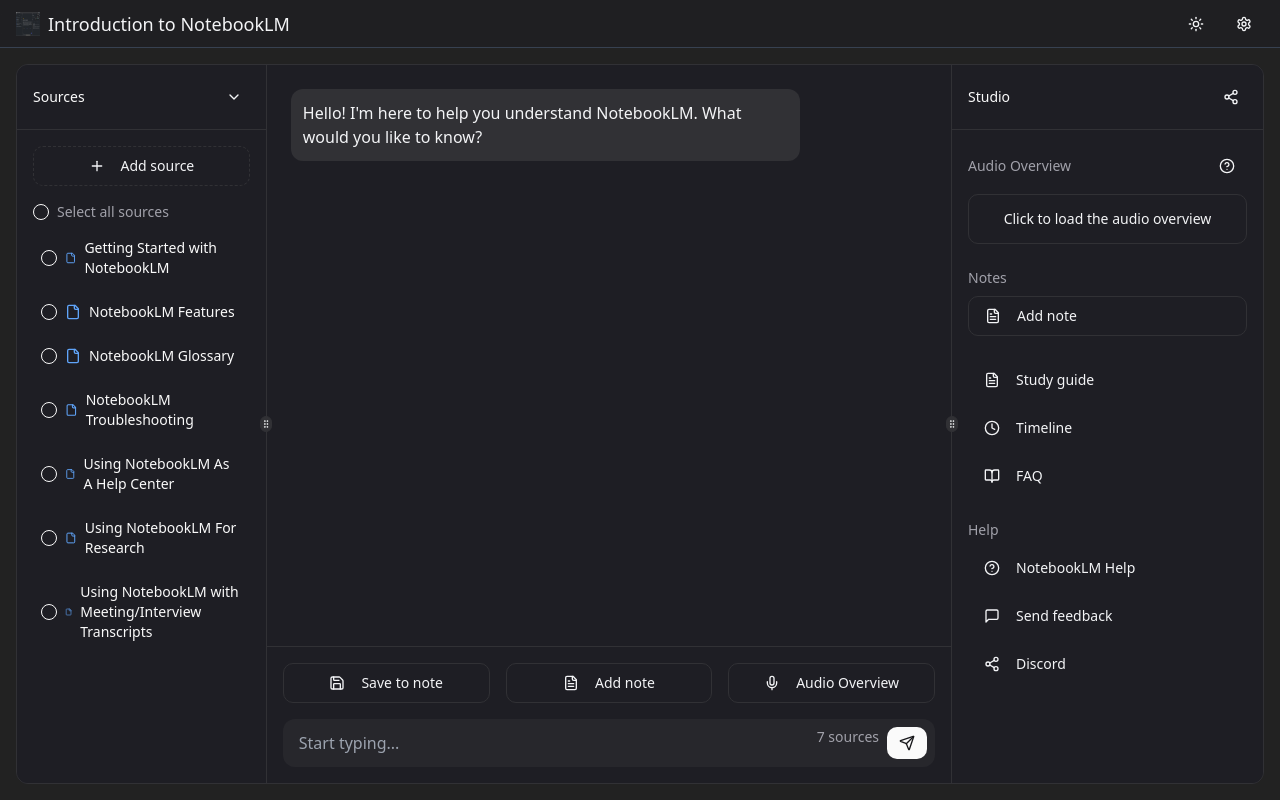
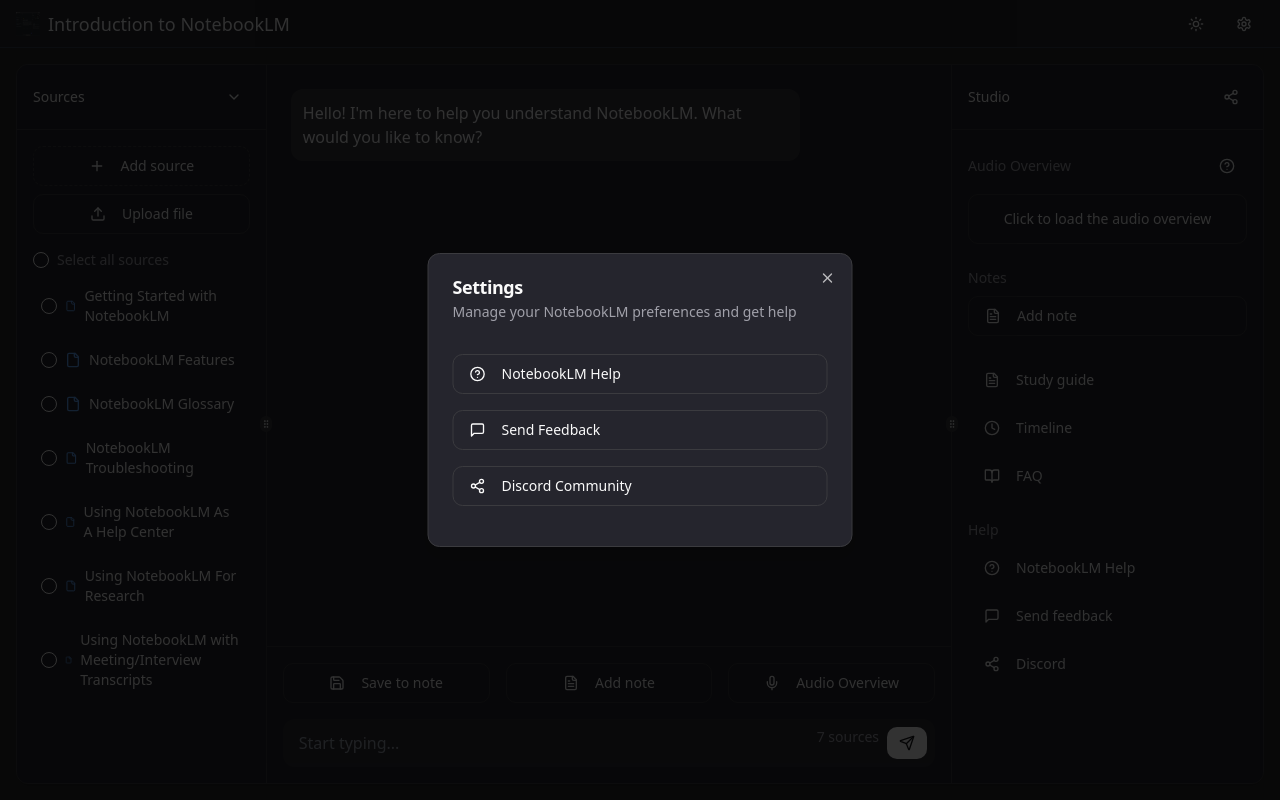
Before and after one commit to localhost093/query-mate, a React (Vite) app: page / in a window 1280 px wide. Both pictures are taken after a click on the button 1244 px from the left and 23 px from the top of the page. Built offline with nearby package versions, Linux system fonts and the light colour scheme.

Commit message:
Update application
No specific changes implemented.  This commit represents a placeholder for the next update.

```diff
--- /dev/null
+++ b/src/components/SettingsDialog.tsx
@@ -0,0 +1,112 @@
+
+import { Dialog, DialogContent, DialogHeader, DialogTitle, DialogDescription } from "./ui/dialog";
+import { Button } from "./ui/button";
+import { HelpCircle, MessageSquare, Share2 } from "lucide-react";
+import { useState } from "react";
+
+interface SettingsDialogProps {
+  open: boolean;
+  onOpenChange: (open: boolean) => void;
+}
+
+const SettingsDialog = ({ open, onOpenChange }: SettingsDialogProps) => {
+  const [activeSection, setActiveSection] = useState<'help' | 'feedback' | 'discord' | null>(null);
+
+  const renderContent = () => {
+    switch (activeSection) {
+      case 'help':
+        return (
+          <div className="space-y-4">
+            <h3 className="text-lg font-medium">NotebookLM Help Center</h3>
+            <p className="text-muted-foreground">
+              Learn how to use NotebookLM effectively with our comprehensive guides and tutorials.
+            </p>
+            {/* Add more help content here */}
+          </div>
+        );
+      case 'feedback':
+        return (
+          <div className="space-y-4">
+            <h3 className="text-lg font-medium">Send Feedback</h3>
+            <textarea
+              className="w-full h-32 p-2 rounded-md border border-input bg-background"
+              placeholder="Tell us what you think..."
+            />
+            <Button className="w-full">Submit Feedback</Button>
+          </div>
+        );
+      case 'discord':
+        return (
+          <div className="space-y-4">
+            <h3 className="text-lg font-medium">Join our Discord Community</h3>
+            <p className="text-muted-foreground">
+              Connect with other NotebookLM users, share experiences, and get help.
+            </p>
+            <Button className="w-full">Join Discord</Button>
+          </div>
+        );
+      default:
+        return (
+          <div className="grid gap-4">
+            <Button
+              variant="outline"
+              className="w-full justify-start"
+              onClick={() => setActiveSection('help')}
+            >
+              <HelpCircle className="mr-2 h-4 w-4" />
+              NotebookLM Help
+            </Button>
+            <Button
+              variant="outline"
+              className="w-full justify-start"
+              onClick={() => setActiveSection('feedback')}
+            >
+              <MessageSquare className="mr-2 h-4 w-4" />
+              Send Feedback
+            </Button>
+            <Button
+              variant="outline"
+              className="w-full justify-start"
+              onClick={() => setActiveSection('discord')}
+            >
+              <Share2 className="mr-2 h-4 w-4" />
+              Discord Community
+            </Button>
+          </div>
+        );
+    }
+  };
+
+  return (
+    <Dialog open={open} onOpenChange={onOpenChange}>
+      <DialogContent className="sm:max-w-[425px]">
+        <DialogHeader>
+          <DialogTitle>
+            {activeSection ? (
+              <div className="flex items-center">
+                <Button
+                  variant="ghost"
+                  className="mr-2"
+                  onClick={() => setActiveSection(null)}
+                >
+                  ←
+                </Button>
+                {activeSection.charAt(0).toUpperCase() + activeSection.slice(1)}
+              </div>
+            ) : (
+              "Settings"
+            )}
+          </DialogTitle>
+          <DialogDescription>
+            {!activeSection && "Manage your NotebookLM preferences and get help"}
+          </DialogDescription>
+        </DialogHeader>
+        <div className="py-4">
+          {renderContent()}
+        </div>
+      </DialogContent>
+    </Dialog>
+  );
+};
+
+export default SettingsDialog;
--- a/src/components/SourcePanel.tsx
+++ b/src/components/SourcePanel.tsx
@@ -1,9 +1,10 @@
 
-import { Plus, ChevronDown, File } from "lucide-react";
+import { Plus, ChevronDown, File, Upload } from "lucide-react";
 import { Button } from "./ui/button";
 import { Checkbox } from "./ui/checkbox";
 import { useState } from "react";
 import { Input } from "./ui/input";
+import { useToast } from "../hooks/use-toast";
 
 interface SourcePanelProps {
   sources: string[];
@@ -11,6 +12,7 @@ interface SourcePanelProps {
 }
 
 const SourcePanel = ({ sources, onSourceAdd }: SourcePanelProps) => {
+  const { toast } = useToast();
   const [newSource, setNewSource] = useState("");
   const [showAddForm, setShowAddForm] = useState(false);
   const [selectedSources, setSelectedSources] = useState<string[]>([]);
@@ -20,6 +22,19 @@ const SourcePanel = ({ sources, onSourceAdd }: SourcePanelProps) => {
       onSourceAdd(newSource.trim());
       setNewSource("");
       setShowAddForm(false);
+    }
+  };
+
+  const handleFileUpload = (event: React.ChangeEvent<HTMLInputElement>) => {
+    const file = event.target.files?.[0];
+    if (file) {
+      // Here you would typically send the file to your backend
+      // For now, we'll just add it as a source
+      onSourceAdd(file.name);
+      toast({
+        title: "File uploaded",
+        description: `${file.name} has been added to your sources.`,
+      });
     }
   };
 
@@ -75,6 +90,7 @@ const SourcePanel = ({ sources, onSourceAdd }: SourcePanelProps) => {
             </div>
           </div>
         ) : (
+          <div className="space-y-2">
             <Button
               variant="outline"
               className="w-full border-dashed bg-transparent hover:bg-muted"
@@ -83,6 +99,24 @@ const SourcePanel = ({ sources, onSourceAdd }: SourcePanelProps) => {
               <Plus className="mr-2 h-4 w-4" />
               Add source
             </Button>
+            <div className="relative">
+              <input
+                type="file"
+                id="file-upload"
+                className="hidden"
+                onChange={handleFileUpload}
+                accept=".pdf,.docx,.txt"
+              />
+              <Button
+                variant="outline"
+                className="w-full"
+                onClick={() => document.getElementById('file-upload')?.click()}
+              >
+                <Upload className="mr-2 h-4 w-4" />
+                Upload file
+              </Button>
+            </div>
+          </div>
         )}
 
         <div className="space-y-2">
--- a/src/index.css
+++ b/src/index.css
@@ -5,7 +5,7 @@
 
 @layer base {
   :root {
-    --background: 240 10% 97%;
+    --background: 0 0% 97%;
     --foreground: 240 10% 3.9%;
     --card: 0 0% 100%;
     --card-foreground: 240 10% 3.9%;
@@ -28,24 +28,24 @@
   }
 
   .dark {
-    --background: 240 10% 13%;
+    --background: 240 10% 16%;
     --foreground: 0 0% 98%;
-    --card: 240 10% 15%;
+    --card: 240 10% 18%;
     --card-foreground: 0 0% 98%;
-    --popover: 240 10% 15%;
+    --popover: 240 10% 18%;
     --popover-foreground: 0 0% 98%;
     --primary: 0 0% 98%;
     --primary-foreground: 240 5.9% 10%;
-    --secondary: 240 3.7% 20%;
+    --secondary: 240 3.7% 24%;
     --secondary-foreground: 0 0% 98%;
-    --muted: 240 3.7% 20%;
+    --muted: 240 3.7% 24%;
     --muted-foreground: 240 5% 64.9%;
-    --accent: 240 3.7% 20%;
+    --accent: 240 3.7% 24%;
     --accent-foreground: 0 0% 98%;
     --destructive: 0 62.8% 30.6%;
     --destructive-foreground: 0 0% 98%;
-    --border: 240 3.7% 20%;
-    --input: 240 3.7% 20%;
+    --border: 240 3.7% 24%;
+    --input: 240 3.7% 24%;
     --ring: 240 4.9% 83.9%;
   }
 }
@@ -76,3 +76,7 @@
 ::-webkit-scrollbar-thumb:hover {
   background: #4B5563;
 }
+
+.glass-panel {
+  @apply bg-background/80 backdrop-blur-sm border border-border/50 shadow-lg;
+}
--- a/src/pages/Index.tsx
+++ b/src/pages/Index.tsx
@@ -4,12 +4,14 @@ import { ResizablePanelGroup, ResizablePanel, ResizableHandle } from "@/componen
 import SourcePanel from "../components/SourcePanel";
 import ChatPanel from "../components/ChatPanel";
 import StudioPanel from "../components/StudioPanel";
+import SettingsDialog from "../components/SettingsDialog";
 import { Button } from "@/components/ui/button";
 import { Moon, Sun, Settings } from "lucide-react";
 import { useTheme } from "../context/ThemeContext";
 
 const Index = () => {
   const { theme, toggleTheme } = useTheme();
+  const [showSettings, setShowSettings] = useState(false);
   const [sources, setSources] = useState<string[]>([
     "Getting Started with NotebookLM",
     "NotebookLM Features",
@@ -21,7 +23,7 @@ const Index = () => {
   ]);
 
   return (
-    <div className={`h-screen w-full ${theme === "dark" ? "bg-[#222222]" : "bg-[#f3f3f3]"} text-gray-100 transition-colors duration-200 overflow-hidden`}>
+    <div className={`h-screen w-full ${theme === "dark" ? "bg-[#2a2a2a]" : "bg-[#f8f8f8]"} text-gray-100 transition-colors duration-200 overflow-hidden`}>
       {/* Header */}
       <div className={`h-12 border-b ${theme === "dark" ? "border-gray-700" : "border-gray-200"} flex items-center justify-between px-4 transition-colors duration-200 bg-background/95 backdrop-blur supports-[backdrop-filter]:bg-background/60`}>
         <div className="flex items-center gap-2">
@@ -37,7 +39,7 @@ const Index = () => {
               <Moon className="h-5 w-5 text-gray-900" />
             }
           </Button>
-          <Button variant="ghost" size="icon">
+          <Button variant="ghost" size="icon" onClick={() => setShowSettings(true)}>
             <Settings className={`h-5 w-5 ${theme === "dark" ? "text-gray-100" : "text-gray-900"}`} />
           </Button>
         </div>
@@ -45,7 +47,7 @@ const Index = () => {
 
       {/* Main Content */}
       <div className="h-[calc(100vh-48px)] p-4">
-        <ResizablePanelGroup direction="horizontal" className="rounded-lg overflow-hidden border bg-card">
+        <ResizablePanelGroup direction="horizontal" className="rounded-lg overflow-hidden border bg-card shadow-lg">
           <ResizablePanel defaultSize={20} minSize={15} maxSize={30}>
             <SourcePanel sources={sources} onSourceAdd={(source) => setSources([...sources, source])} />
           </ResizablePanel>
@@ -63,6 +65,11 @@ const Index = () => {
           </ResizablePanel>
         </ResizablePanelGroup>
       </div>
+
+      <SettingsDialog
+        open={showSettings}
+        onOpenChange={setShowSettings}
+      />
     </div>
   );
 };
```
Lines whose indentation alone changed are shown as unchanged.
